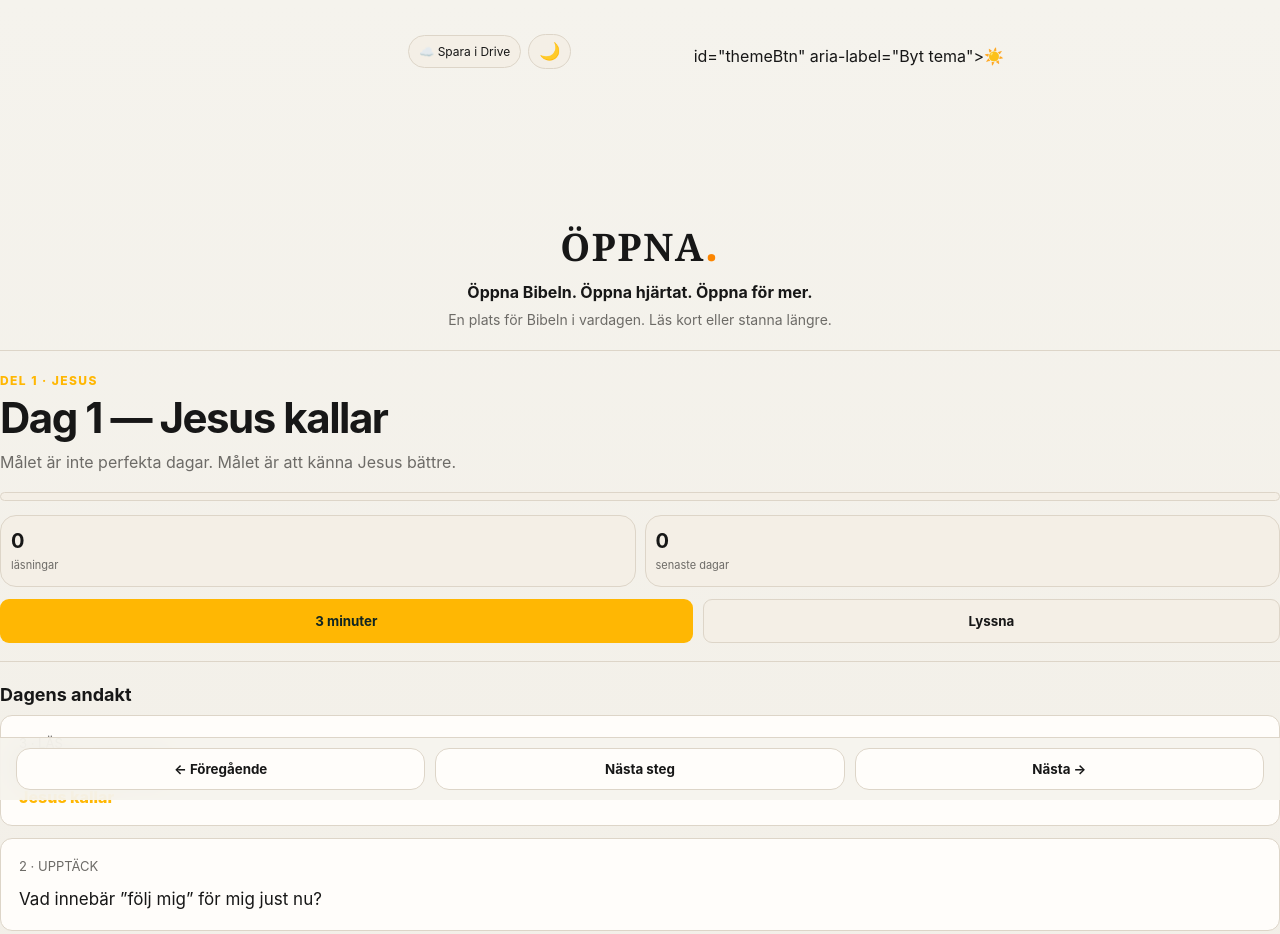
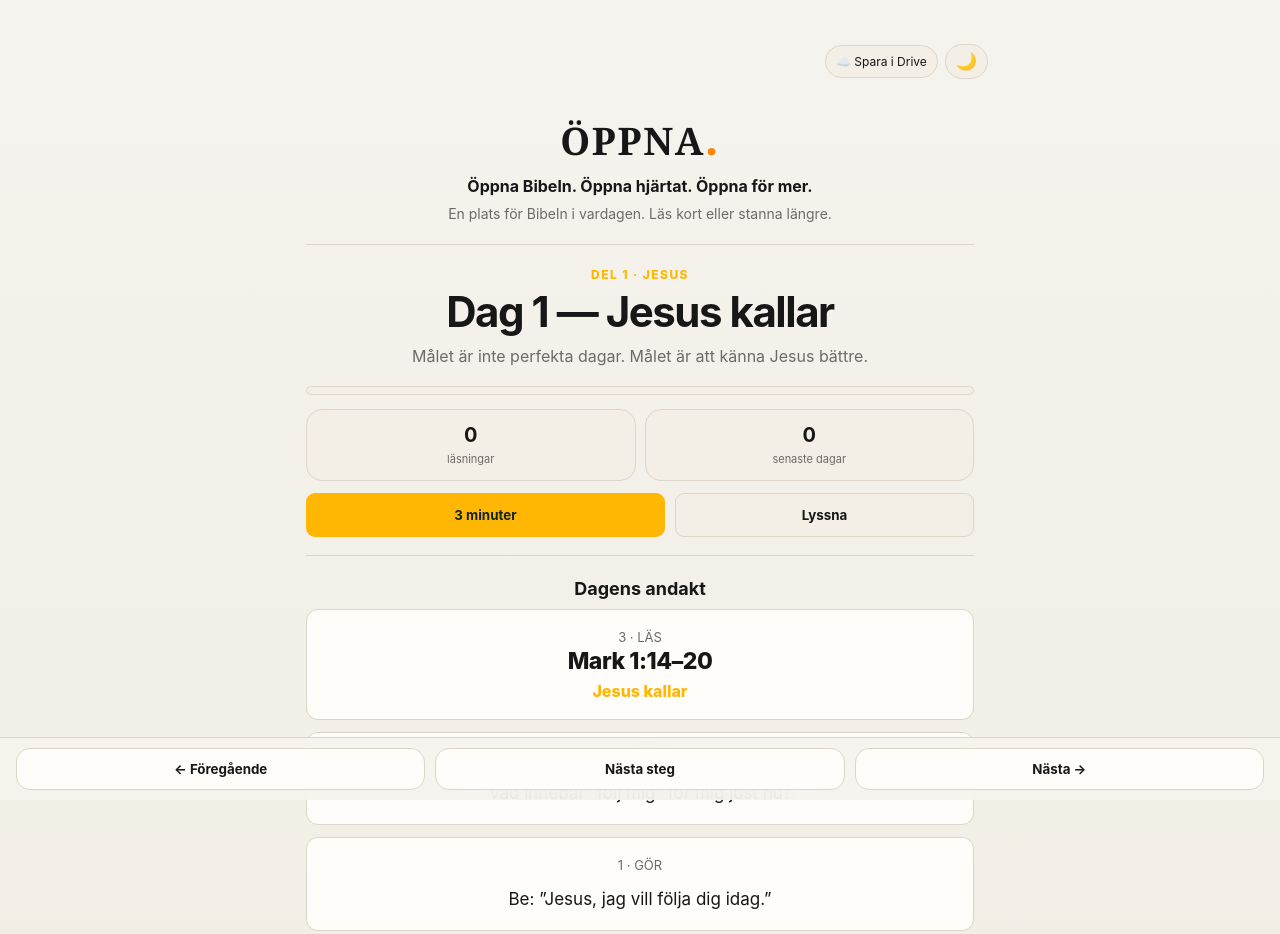
Before and after one commit to MassessaM/oppna, a plain HTML site: page index.html in a window 1280 px wide. Shown: the top 934 px of the page. Drawn offline with Linux system fonts and the light colour scheme.

Commit message:
Refactor HTML structure for top section

```diff
--- a/index.html
+++ b/index.html
@@ -40,13 +40,16 @@ a{color:var(--accent);text-decoration:none}a:hover{text-decoration:underline}
 </head>
 <body>
 <div class="wrap">
-  <div class="top"><div></div><div class="top">
-  <div></div>
-  <div class="topActions">
-    <button class="pill" id="driveBtn">☁️ Spara i Drive</button>
-    <button class="iconBtn" id="themeBtn" aria-label="Byt tema">☀️</button>
+  <div class="wrap">
+  <div class="top">
+    <div></div>
+    <div class="topActions">
+      <button class="pill" id="driveBtn">☁️ Spara i Drive</button>
+      <button class="iconBtn" id="themeBtn" aria-label="Byt tema">☀️</button>
+    </div>
   </div>
-</div> id="themeBtn" aria-label="Byt tema">☀️</button></div></div>
+
+  <section class="intro">
   <section class="intro">
     <div class="logoLockup">
       <div class="logoText">ÖPPNA<span class="logoDot">.</span></div>
```
